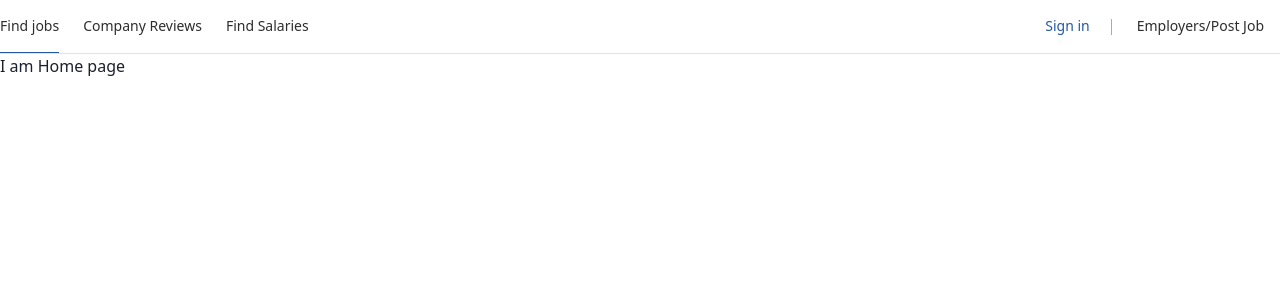
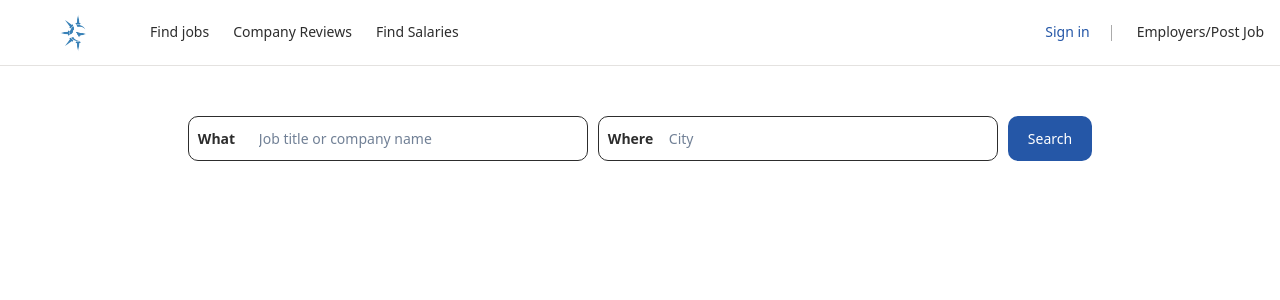
Before and after one commit to iamrahilhabibli/CareerCompassClient, a React (Create React App) app: page / in a window 1280 px wide. Shown: the top 300 px of the page. Built offline with nearby package versions, Linux system fonts and the light colour scheme.

Commit message:
Search Bars home page added

```diff
--- /dev/null
+++ b/src/Styles/HomeSearchBar/Searchbar.module.css
@@ -0,0 +1,55 @@
+.searchContainer {
+  display: flex;
+  justify-content: center;
+  align-items: center;
+  padding-top: 50px;
+}
+
+.searchField {
+  position: relative;
+  margin-right: 10px;
+}
+
+.searchLabel {
+  position: absolute;
+  font-weight: 700;
+  font-size: 14px;
+  line-height: 14px;
+  color: #2d2d2d;
+  left: 10px; /* Adjust as needed */
+  top: 50%;
+  transform: translateY(-50%);
+}
+
+.searchInput {
+  padding: 10px;
+  padding-left: 70px;
+  border: 1px solid #ccc;
+  width: 400px;
+  height: 45px;
+  border-radius: 10px;
+  border-color: #767676;
+  border: 1px solid;
+  font-size: 14px;
+  font-weight: 400;
+  color: #2d2d2d;
+}
+.searchInput:hover {
+  border-color: #2557a7;
+  outline: none;
+}
+.searchInput:focus {
+  border-color: #2557a7;
+  outline: none;
+}
+
+.searchButton {
+  background-color: #2557a7;
+  color: white;
+  padding: 12px 20px;
+  border: none;
+  cursor: pointer;
+  font-size: 14px;
+  font-weight: 500;
+  border-radius: 10px;
+}
--- a/src/Styles/Navbar/Navbar.module.css
+++ b/src/Styles/Navbar/Navbar.module.css
@@ -2,7 +2,7 @@ nav {
   display: flex;
   flex-direction: row;
   background-color: #ffffff;
-  min-height: 3.25rem;
+  min-height: 4rem;
   width: 100%;
   justify-content: space-between;
   border-bottom: 0.0625rem solid #e4e2e0;
@@ -36,7 +36,7 @@ nav {
   margin-right: 1.5rem;
   color: #2d2d2d;
   font-weight: 400;
-  line-height: 3.25rem;
+  line-height: 4rem;
   transition: border-bottom 0.3s ease;
   border-bottom: 0.0625rem solid transparent;
 }
@@ -47,7 +47,7 @@ nav {
   margin-right: 1rem;
   color: #2d2d2d;
   font-weight: 400;
-  line-height: 3.25rem;
+  line-height: 4rem;
   transition: border-bottom 0.3s ease;
   border-bottom: 0.0625rem solid transparent;
 }
@@ -68,3 +68,8 @@ nav {
   margin: 0 25px 0px 5px;
   opacity: 0.4;
 }
+.navbarLogo {
+  height: 4rem;
+  width: 150px;
+  object-fit: contain;
+}
--- a/src/components/Home.jsx
+++ b/src/components/Home.jsx
@@ -1,5 +1,9 @@
 import React from "react";
-
+import { Searchbar } from "./HomeSearchBar/Searchbar";
 export function Home() {
-  return <div>I am Home page</div>;
+  return (
+    <div>
+      <Searchbar />
+    </div>
+  );
 }
--- /dev/null
+++ b/src/components/HomeSearchBar/Searchbar.jsx
@@ -0,0 +1,21 @@
+import React from "react";
+import styles from "../../Styles/HomeSearchBar/Searchbar.module.css";
+export function Searchbar() {
+  return (
+    <div className={styles.searchContainer}>
+      <div className={styles.searchField}>
+        <span className={styles.searchLabel}>What</span>
+        <input
+          type="text"
+          className={styles.searchInput}
+          placeholder="Job title or company name"
+        />
+      </div>
+      <div className={styles.searchField}>
+        <span className={styles.searchLabel}>Where</span>
+        <input type="text" className={styles.searchInput} placeholder="City" />
+      </div>
+      <button className={styles.searchButton}>Search</button>
+    </div>
+  );
+}
--- a/src/components/Navbar/Navbar.jsx
+++ b/src/components/Navbar/Navbar.jsx
@@ -3,7 +3,10 @@ import { Link } from "react-router-dom";
 import styles from "../.././Styles/Navbar/Navbar.module.css";
 import useUser from "../../customhooks/useUser";
 import { useNavigate } from "react-router-dom";
+import cclogolarge from "../../images/cclogolarge.png";
 import axios from "axios";
+import { Image } from "@chakra-ui/react";
+
 export function Navbar() {
   const { isAuthenticated, userId, email, userRole } = useUser();
   const navigate = useNavigate();
@@ -27,7 +30,9 @@ export function Navbar() {
   return (
     <nav>
       <div className={styles.navbarLeftSide}>
-        <div></div>
+        <Link to="/">
+          <Image className={styles.navbarLogo} src={cclogolarge} alt="Logo" />
+        </Link>
         <div className={styles.navbarComponentsLeft}>
           <Link to="/">Find jobs</Link>
           <Link to="/companies">Company Reviews</Link>
```
Also changed, not shown: src/images/cclogolarge.png (added), src/images/icon.jpg (deleted).
